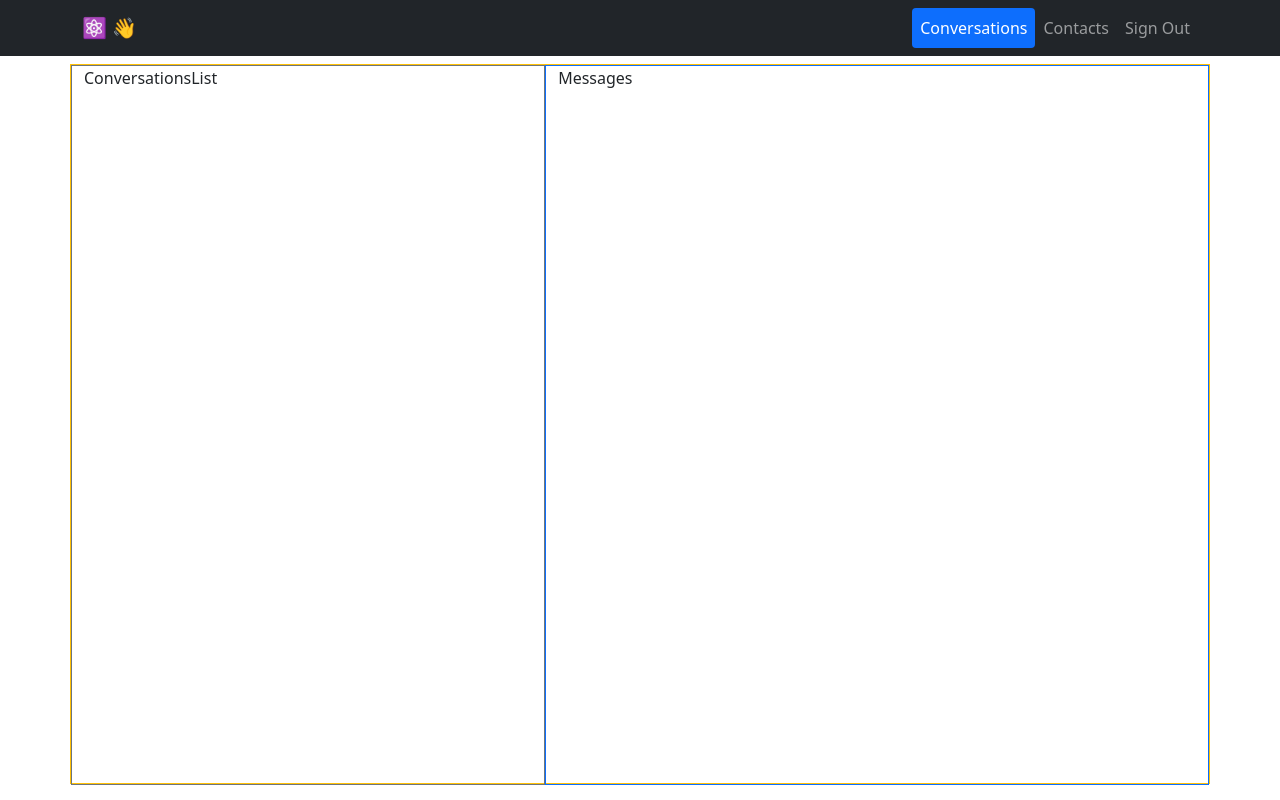
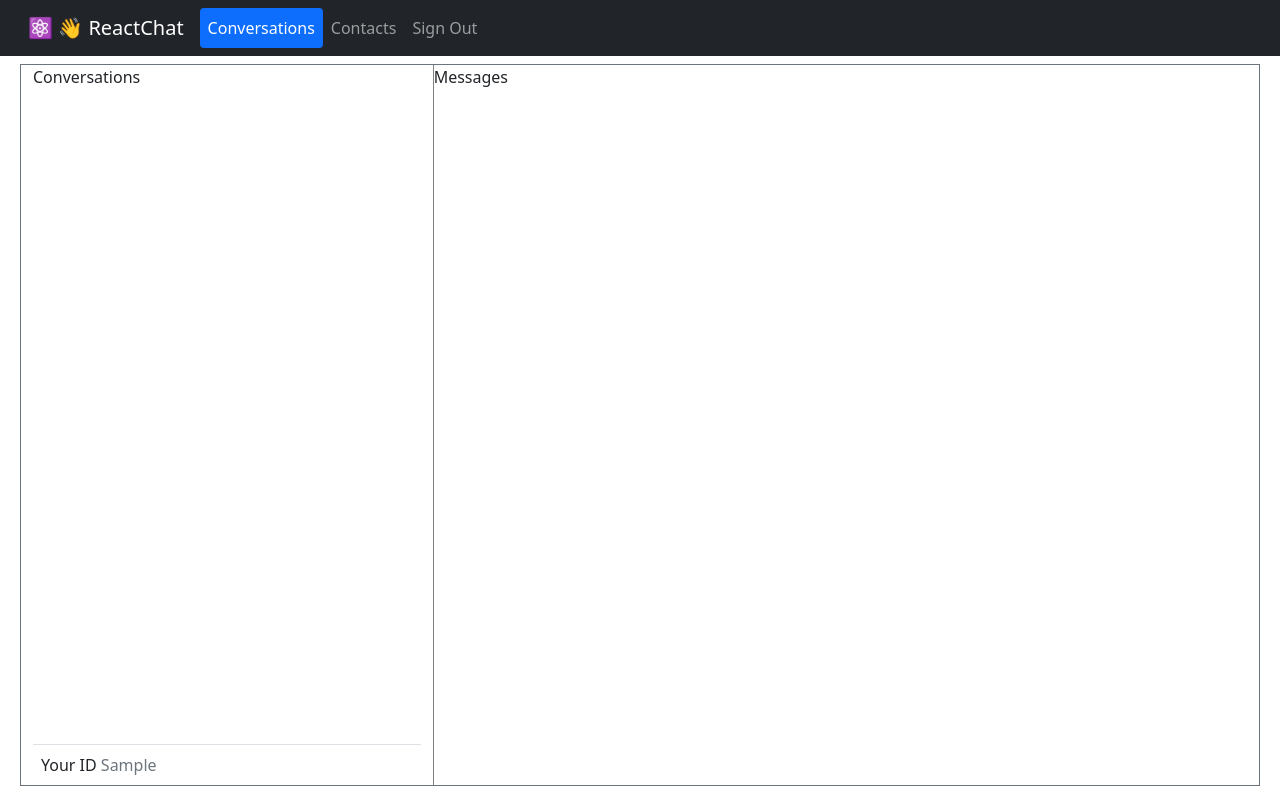
Before and after one commit to JonasBne/react-socket-chat, a React (Create React App) app in the folder client/: page / in a window 1280 px wide. Both pictures are taken after typing "Sample" into the empty fields and a click on the button "Login". Built offline with nearby package versions, Linux system fonts and the light colour scheme.

Commit message:
refactor: first UI for conversations

```diff
--- a/client/src/App.tsx
+++ b/client/src/App.tsx
@@ -5,33 +5,33 @@ import useLocalStorageState from './hooks/useLocalStorageState';
 import AuthenticatedApp from './AuthenticatedApp';
 
 function App() {
-  const [chatRoomId, setChatRoomId] = useLocalStorageState('chatRoomId', '');
+  const [id, setId] = useLocalStorageState('id', '');
   const [isAuthenticated, setIsAuthenticated] = useLocalStorageState('authentication', false);
 
   const handleInputChange = (evt: React.ChangeEvent<HTMLInputElement>) => {
-    setChatRoomId(evt.target.value);
+    setId(evt.target.value);
   };
 
   const handleLoginSubmit = () => {
-    if (chatRoomId.trim().length > 0) {
+    if (id.trim().length > 0) {
       setIsAuthenticated(true);
     }
   };
 
   const handleSignOut = () => {
-    setChatRoomId('');
+    setId('');
     setIsAuthenticated(false);
   };
 
   const handleGenerateId = () => {
-    setChatRoomId(uuidv4());
+    setId(uuidv4());
   };
 
   return isAuthenticated ? (
-    <AuthenticatedApp chatRoomId={chatRoomId} onSignOut={handleSignOut} />
+    <AuthenticatedApp id={id} onSignOut={handleSignOut} />
   ) : (
     <Login
-      chatRoomId={chatRoomId}
+      chatRoomId={id}
       onIdChange={handleInputChange}
       onGenerateId={handleGenerateId}
       onSubmit={handleLoginSubmit}
--- a/client/src/AuthenticatedApp.tsx
+++ b/client/src/AuthenticatedApp.tsx
@@ -7,18 +7,18 @@ const CONVERSATIONS_KEY = 'Conversations';
 const CONTACTS_KEY = 'Contacts';
 
 interface AuthenticatedAppProps {
-  chatRoomId: string;
+  id: string;
   onSignOut: () => void;
 }
 
-function AuthenticatedApp({ chatRoomId, onSignOut }: AuthenticatedAppProps) {
+function AuthenticatedApp({ id, onSignOut }: AuthenticatedAppProps) {
   const [activeKey, setActiveKey] = useState(CONVERSATIONS_KEY);
 
   const handleActiveKey = (key: string) => {
     setActiveKey(key);
   };
 
-  console.log(chatRoomId);
+  console.log(id);
   return (
     <>
       <TopNavBar
@@ -28,7 +28,7 @@ function AuthenticatedApp({ chatRoomId, onSignOut }: AuthenticatedAppProps) {
         onActiveKeyChange={handleActiveKey}
         onSignOut={onSignOut}
       />
-      {activeKey === CONVERSATIONS_KEY ? <Conversations /> : <Contacts />}
+      {activeKey === CONVERSATIONS_KEY ? <Conversations id={id} /> : <Contacts />}
     </>
   );
 }
--- a/client/src/pages/Dashboard/Conversations.tsx
+++ b/client/src/pages/Dashboard/Conversations.tsx
@@ -1,19 +1,24 @@
 import React from 'react';
-import { Col, Container, Row } from 'react-bootstrap';
 import ConversationsList from './ConversationsList';
 import Messages from './Messages';
 
-export default function Conversations() {
+interface ConversationsProps {
+  id: string;
+}
+
+export default function Conversations({ id }: ConversationsProps) {
   return (
-    <Container style={{ height: '90vh' }} className="mt-2 border border-warning">
-      <Row>
-        <Col xs={5} style={{ height: '90vh' }} className="border border-secondary overflow-auto">
-          <ConversationsList />
-        </Col>
-        <Col xs={7} style={{ height: '90vh' }} className="border border-primary overflow-auto">
-          <Messages />
-        </Col>
-      </Row>
-    </Container>
+    <div className="container-fluid h-100">
+      <div className="d-flex h-100">
+        <div className="d-flex w-100 m-2 border border-secondary justify-content-center">
+          <div className="col-4">
+            <ConversationsList id={id} />
+          </div>
+          <div className="col-8">
+            <Messages />
+          </div>
+        </div>
+      </div>
+    </div>
   );
 }
--- a/client/src/pages/Dashboard/ConversationsList.tsx
+++ b/client/src/pages/Dashboard/ConversationsList.tsx
@@ -1,5 +1,17 @@
 import React from 'react';
+import { Container } from 'react-bootstrap';
 
-export default function ConversationsList() {
-  return <div>ConversationsList</div>;
+interface ConversationsListProps {
+  id: string;
 }
+
+export default function ConversationsList({ id }: ConversationsListProps) {
+  return (
+    <Container className="d-flex flex-column" style={{ height: '90vh', borderRight: '1px solid gray' }}>
+      <div>Conversations</div>
+      <div className="mt-auto p-2 border-top">
+        Your ID <span className="text-muted">{id}</span>
+      </div>
+    </Container>
+  );
+}
--- a/client/src/pages/Dashboard/TopNavBar.tsx
+++ b/client/src/pages/Dashboard/TopNavBar.tsx
@@ -26,14 +26,9 @@ export default function TopNavBar({
 
   return (
     <Navbar bg="dark" variant="dark">
-      <Container>
-        <Navbar.Brand href="#home"> ⚛️ 👋 </Navbar.Brand>
-        <Nav
-          variant="pills"
-          className="
-         justify-content-end"
-          activeKey={activeKey}
-        >
+      <Container className="mx-3 d-inline-flex justify-content-start">
+        <Navbar.Brand> ⚛️ 👋 ReactChat</Navbar.Brand>
+        <Nav variant="pills" activeKey={activeKey}>
           <Nav.Item>
             <Nav.Link eventKey={conversationsKey} onClick={() => handleActiveKey(conversationsKey)}>
               Conversations
```
